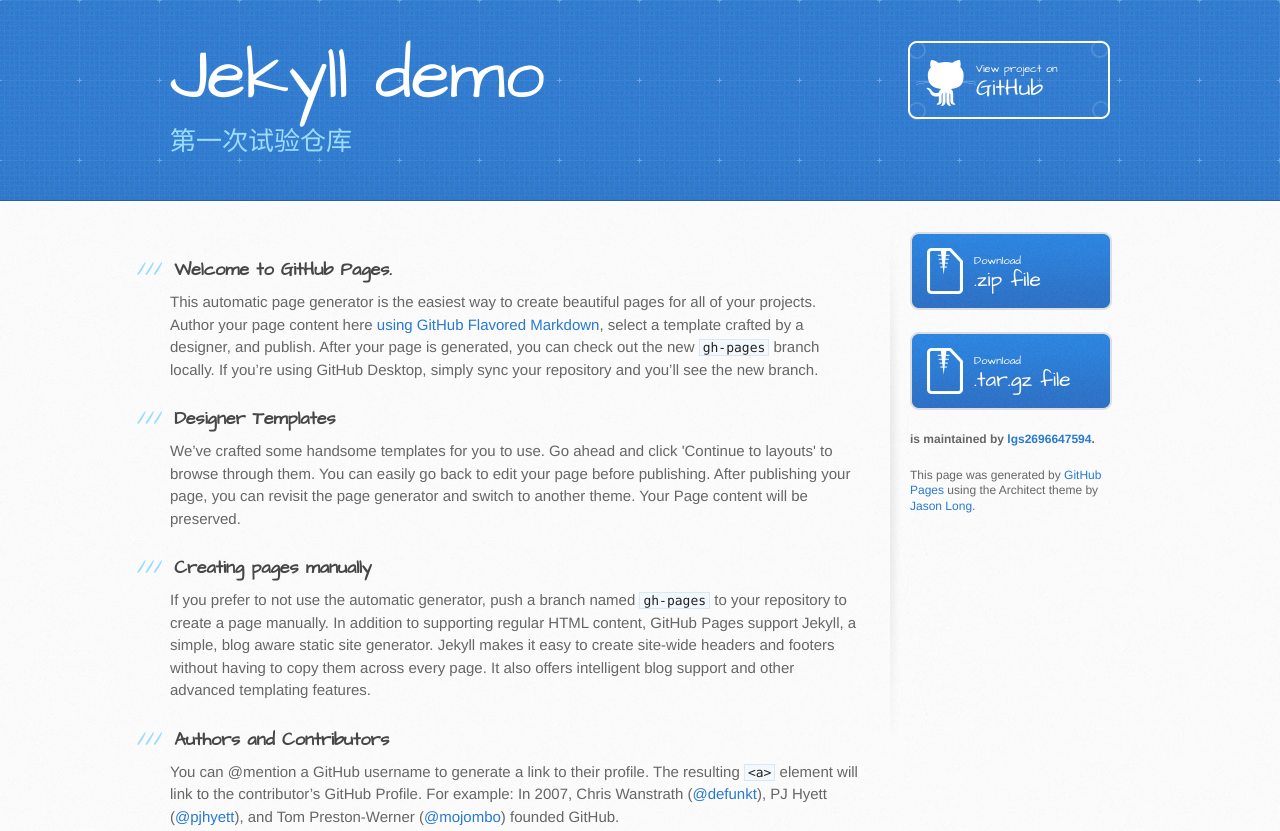
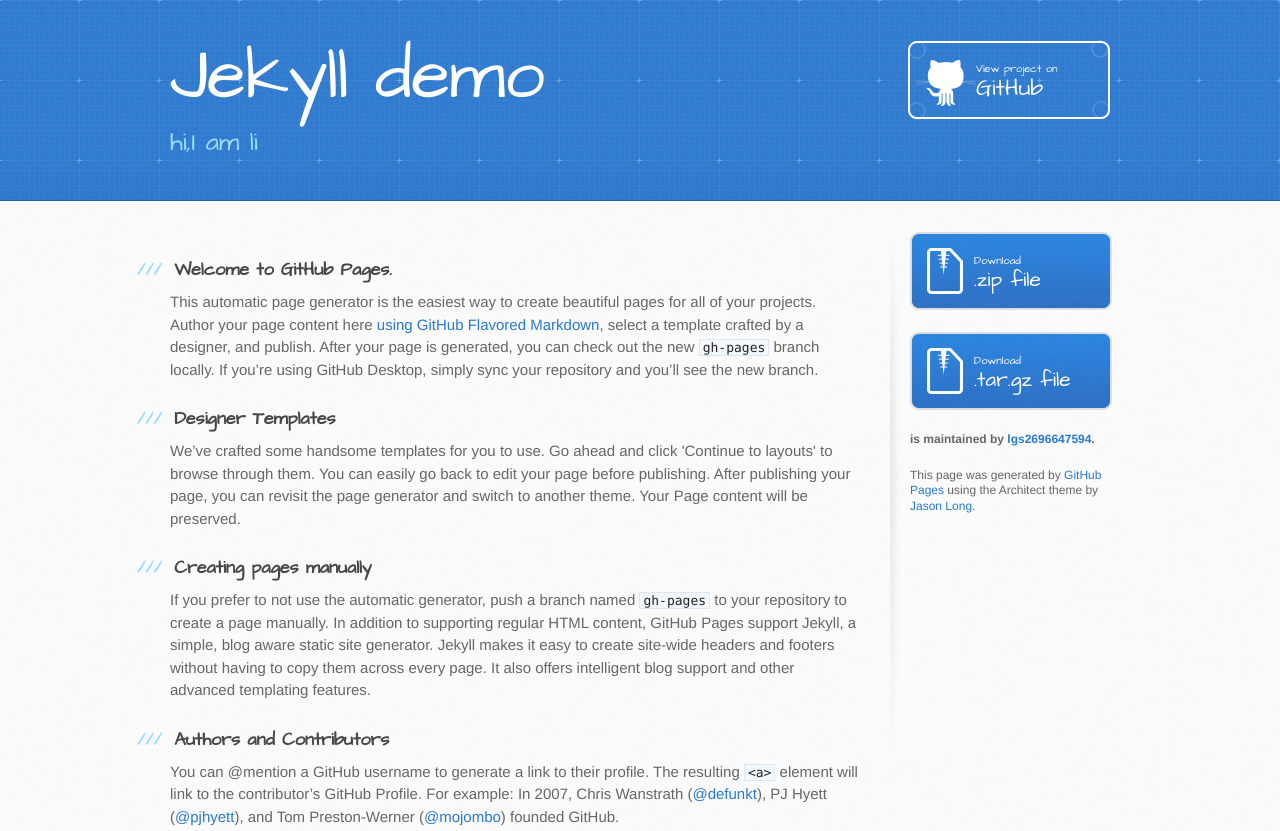
Before and after one commit to lgs2696647594/1ke_test, a plain HTML site: page index.html in a window 1280 px wide. Shown: the top 831 px of the page. Drawn offline with Linux system fonts and the light colour scheme.

Commit message:
Update index.html

```diff
--- a/index.html
+++ b/index.html
@@ -20,7 +20,7 @@
     <header>
       <div class="inner">
         <h1>Jekyll demo</h1>
-        <h2>第一次试验仓库</h2>
+        <h2>hi,I am li</h2>
         <a href="https://github.com/lgs2696647594/jekyll_demo" class="button"><small>View project on</small> GitHub</a>
       </div>
     </header>
```
